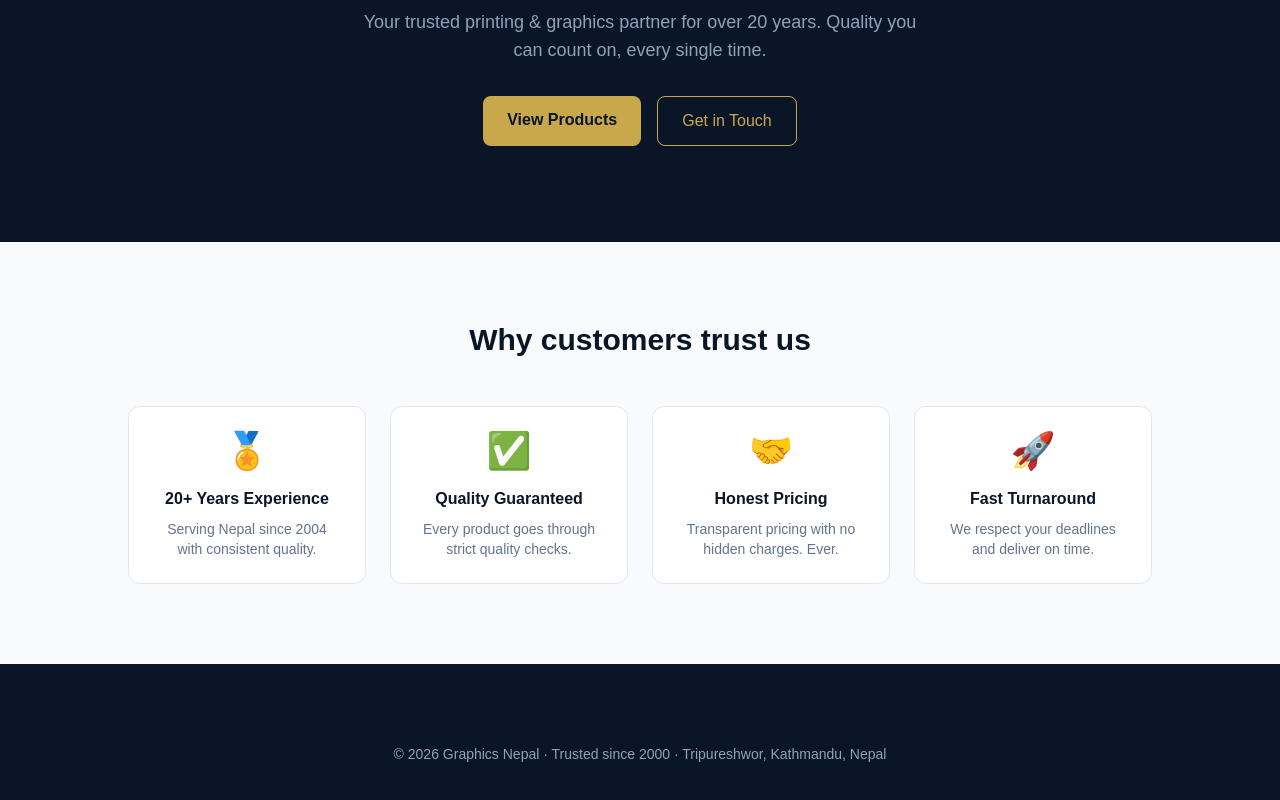
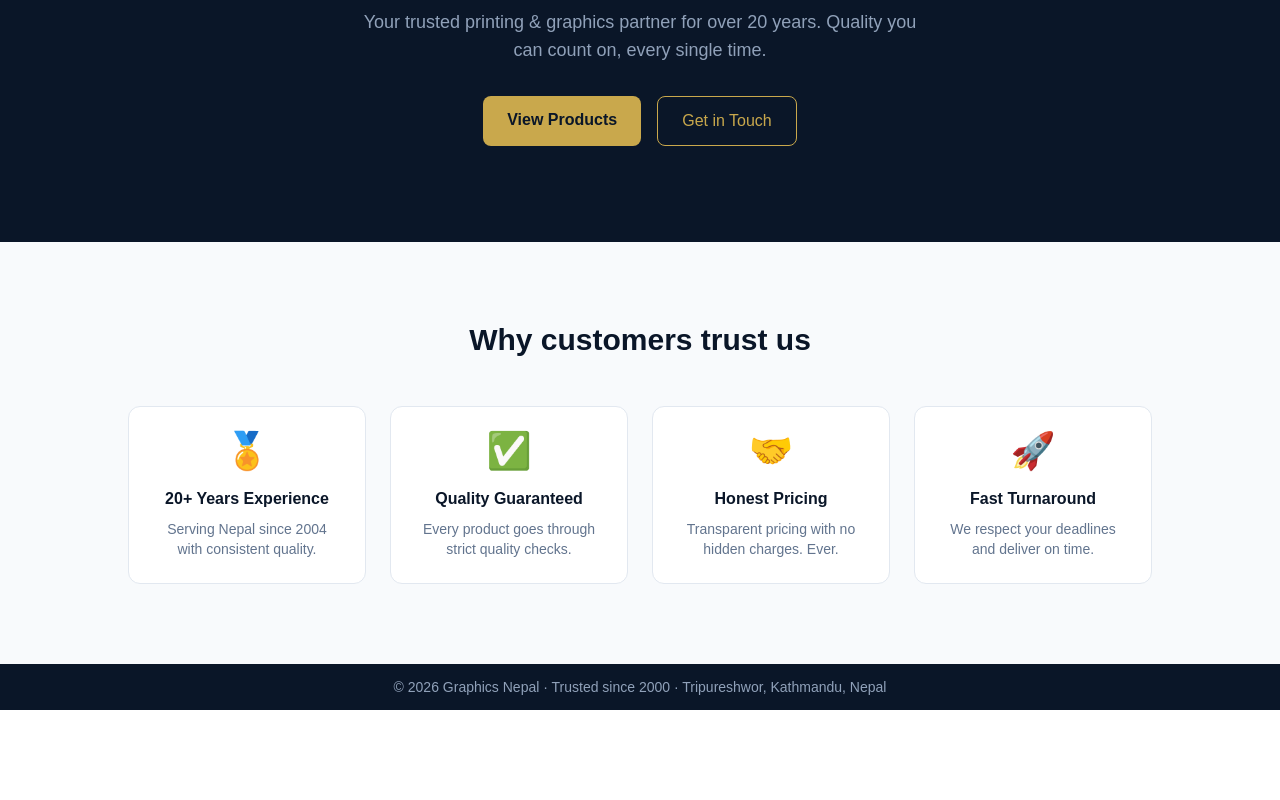
Before and after one commit to Lordwick5/Graphics-Nepal, a Next.js app: page / in a window 1280 px wide. Shown: the part 260-1060 px from the top of the page. After the commit the page ends 970 px from the top, so only its background shows below. Built offline with nearby package versions, Linux system fonts and the light colour scheme.

Commit message:
fix: fixed the small footer with some padding in global.css

```diff
--- a/app/globals.css
+++ b/app/globals.css
@@ -26,5 +26,5 @@ body {
 }
 
 .footer {
-  padding: 80px 0;
+  padding: 13px 0;
 }
```
